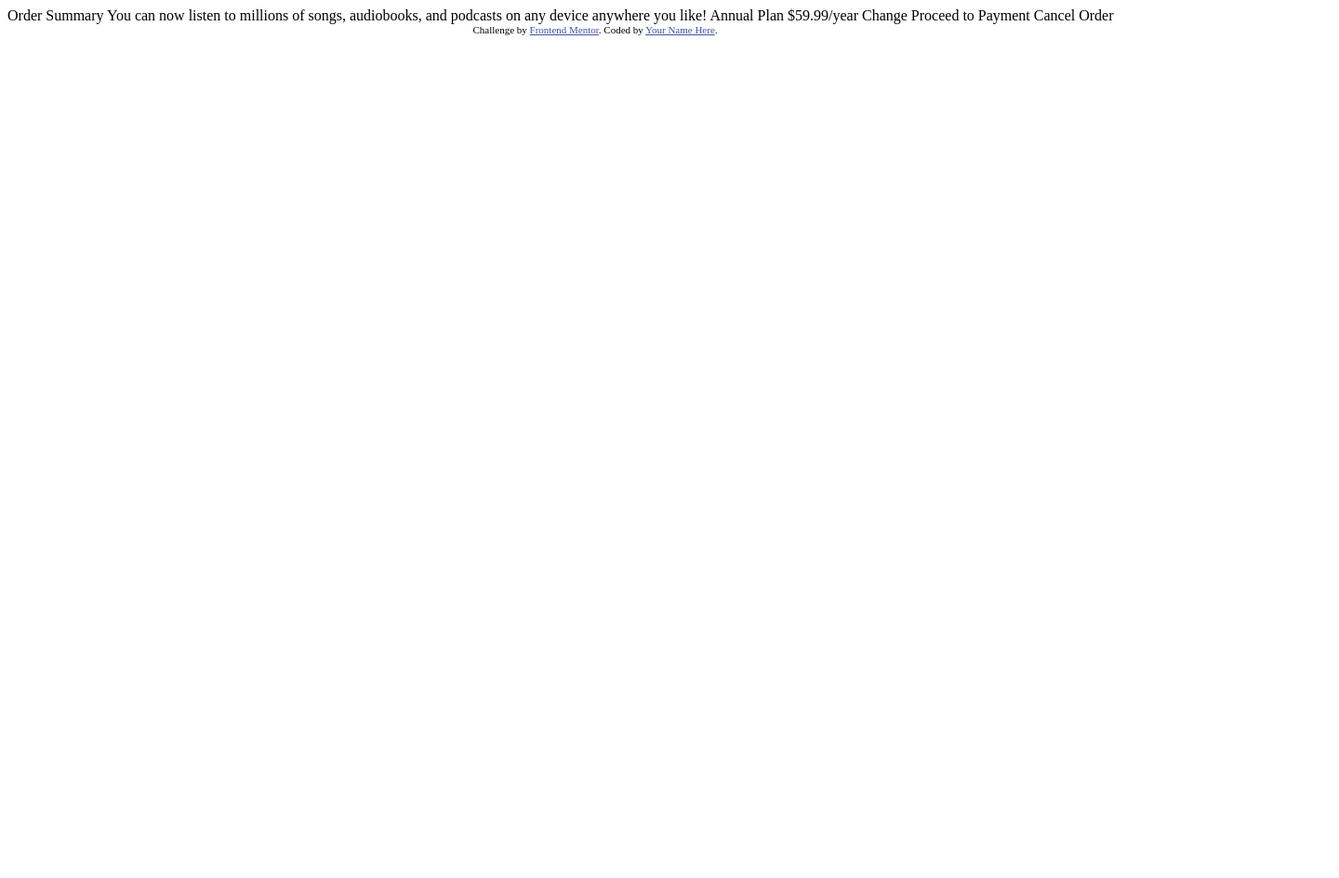
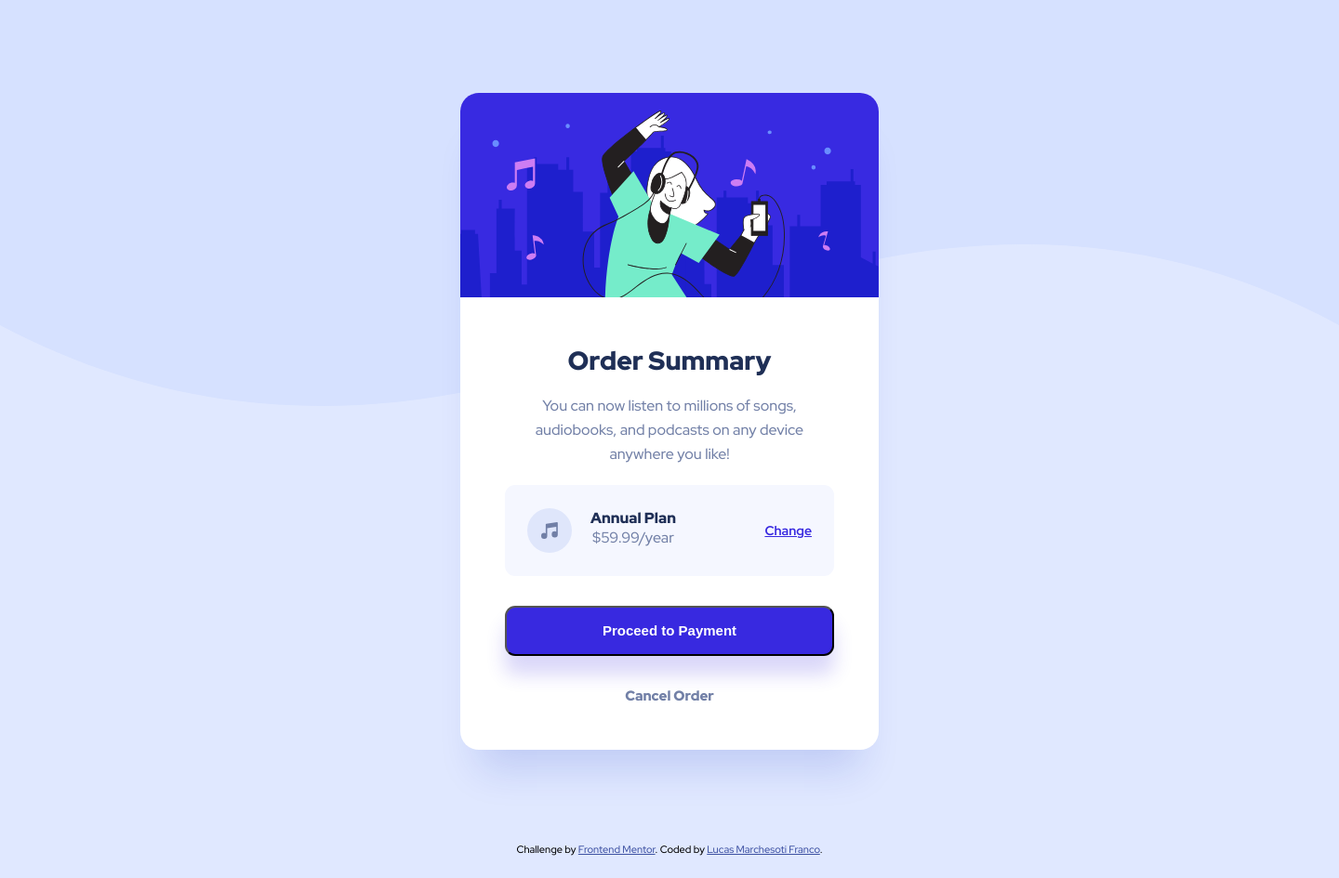
Before and after one commit to lmarchesoti/frontendmentor.io, a plain HTML site: page order-summary-component/index.html in a window 1280 px wide. Shown: the whole page at 93% size, 1440 px wide, since content can reach past the window. Before the commit the page ends 800 px from the top, so only its background shows below. Drawn offline with Linux system fonts and the light colour scheme.

Commit message:
order-summary-component: Complete challenge

```diff
--- /dev/null
+++ b/order-summary-component/css/styles-mobile.css
@@ -0,0 +1,137 @@
+* {
+  margin: 0;
+  padding: 0;
+  box-sizing: border-box;
+}
+
+/* - Pale blue: hsl(225, 100%, 94%)
+- Bright blue: hsl(245, 75%, 52%)
+
+### Neutral
+
+- Very pale blue: hsl(225, 100%, 98%)
+- Desaturated blue: hsl(224, 23%, 55%)
+- Dark blue: hsl(223, 47%, 23%) */
+
+body {
+  width: 375px;
+  background-image: url("../images/pattern-background-desktop.svg");
+  background-color: hsl(225, 100%, 94%);
+  background-repeat: no-repeat;
+  font-family: "Red Hat Display", sans-serif;
+}
+
+p {
+  font-size: 15px;
+}
+
+.card {
+  width: 327px;
+  margin: 71px auto;
+  background-color: white;
+  border-radius: 20px;
+  text-align: center;
+  box-shadow: 0px 40px 40px -20px rgba(13, 48, 189, 15.2%);
+}
+
+.order-img-hero {
+  width: 327px;
+  border-radius: 20px 20px 0 0;
+}
+
+.order-content-box {
+  padding: 32px 24px;
+}
+
+.order-summary-title {
+  font-size: 22px;
+  font-weight: 900;
+  color: hsl(223, 47%, 23%);
+  margin-bottom: 16px;
+  line-height: 1.8125rem;
+}
+
+.order-summary-description {
+  color: hsl(224, 23%, 55%);
+  line-height: 1.5625rem;
+  margin-bottom: 24px;
+}
+
+.order-plan {
+  display: flex;
+  align-items: center;
+  justify-content: space-between;
+  background-color: hsl(225, 100%, 98%);
+  border-radius: 11px;
+  padding: 16px;
+  margin-bottom: 24px;
+}
+
+.order-plan-info {
+  display: flex;
+  flex-direction: column;
+}
+
+.order-music-icon {
+  float: left;
+  margin-right: 20px;
+}
+
+.order-plan-name {
+  font-weight: 900;
+  font-size: 14px;
+  line-height: 1.1875rem;
+  color: hsl(223, 47%, 23%);
+}
+
+.order-plan-price {
+  font-size: 14px;
+  line-height: 1.1875rem;
+  color: hsl(224, 23%, 55%);
+}
+
+.order-plan-change:link {
+  text-decoration: underline;
+  font-size: 13px;
+  line-height: 1.0625rem;
+  color: hsl(245, 75%, 52%);
+  font-weight: 700;
+}
+
+.order-plan-change:hover {
+  color: hsla(245, 75%, 52%, 0.7);
+  text-decoration: none;
+}
+
+.order-btn-proceed {
+  width: 100%;
+  background-color: hsl(245, 75%, 52%);
+  color: white;
+  padding: 15px;
+  font-weight: 900;
+  font-size: 15px;
+  line-height: 1.25rem;
+  border-radius: 11px;
+  margin-bottom: 24px;
+  box-shadow: 0px 20px 20px rgba(56, 42, 225, 19%);
+}
+
+.order-btn-proceed:hover {
+  background-color: hsla(245, 75%, 52%, 0.7);
+}
+
+.order-cancel:link {
+  text-decoration: none;
+  color: hsl(224, 23%, 55%);
+  font-weight: 900;
+  font-size: 15px;
+  line-height: 1.25rem;
+}
+
+.order-cancel:hover {
+  color: hsl(223, 47%, 23%);
+}
+
+footer {
+  margin: 24px auto;
+}
--- /dev/null
+++ b/order-summary-component/css/styles.css
@@ -0,0 +1,137 @@
+* {
+  margin: 0;
+  padding: 0;
+  box-sizing: border-box;
+}
+
+/* - Pale blue: hsl(225, 100%, 94%)
+- Bright blue: hsl(245, 75%, 52%)
+
+### Neutral
+
+- Very pale blue: hsl(225, 100%, 98%)
+- Desaturated blue: hsl(224, 23%, 55%)
+- Dark blue: hsl(223, 47%, 23%) */
+
+body {
+  width: 1440px;
+  background-image: url("../images/pattern-background-desktop.svg");
+  background-color: hsl(225, 100%, 94%);
+  background-repeat: no-repeat;
+  font-family: "Red Hat Display", sans-serif;
+}
+
+p {
+  font-size: 16px;
+}
+
+.card {
+  width: 450px;
+  margin: 100px auto;
+  background-color: white;
+  border-radius: 20px;
+  text-align: center;
+  box-shadow: 0px 40px 40px -20px rgba(13, 48, 189, 15.2%);
+}
+
+.order-img-hero {
+  border-radius: 20px 20px 0 0;
+}
+
+.order-content-box {
+  padding: 48px;
+}
+
+.order-summary-title {
+  font-size: 28px;
+  font-weight: 900;
+  color: hsl(223, 47%, 23%);
+  margin-top: -3px;
+  margin-bottom: 17px;
+  line-height: 2.3125rem;
+}
+
+.order-summary-description {
+  color: hsl(224, 23%, 55%);
+  line-height: 1.625rem;
+  margin-bottom: 20px;
+}
+
+.order-plan {
+  display: flex;
+  align-items: center;
+  justify-content: space-between;
+  background-color: hsl(225, 100%, 98%);
+  border-radius: 11px;
+  padding: 25px 24px;
+  margin-bottom: 32px;
+}
+
+.order-plan-info {
+  display: flex;
+  flex-direction: column;
+}
+
+.order-music-icon {
+  float: left;
+  margin-right: 20px;
+}
+
+.order-plan-name {
+  font-weight: 900;
+  font-size: 16px;
+  line-height: 1.3125rem;
+  color: hsl(223, 47%, 23%);
+}
+
+.order-plan-price {
+  font-size: 16px;
+  line-height: 1.3125rem;
+  color: hsl(224, 23%, 55%);
+}
+
+.order-plan-change:link {
+  text-decoration: underline;
+  font-size: 14px;
+  line-height: 1.1875rem;
+  color: hsl(245, 75%, 52%);
+  font-weight: 700;
+}
+
+.order-plan-change:hover {
+  color: hsla(245, 75%, 52%, 0.7);
+  text-decoration: none;
+}
+
+.order-btn-proceed {
+  width: 100%;
+  background-color: hsl(245, 75%, 52%);
+  color: white;
+  padding: 15px;
+  font-weight: 900;
+  font-size: 15px;
+  line-height: 1.25rem;
+  border-radius: 11px;
+  margin-bottom: 32px;
+  box-shadow: 0px 20px 20px rgba(56, 42, 225, 19%);
+}
+
+.order-btn-proceed:hover {
+  background-color: hsla(245, 75%, 52%, 0.7);
+}
+
+.order-cancel:link {
+  text-decoration: none;
+  color: hsl(224, 23%, 55%);
+  font-weight: 900;
+  font-size: 15px;
+  line-height: 1.25rem;
+}
+
+.order-cancel:hover {
+  color: hsl(223, 47%, 23%);
+}
+
+footer {
+  margin: 24px auto;
+}
--- a/order-summary-component/index.html
+++ b/order-summary-component/index.html
@@ -1,37 +1,85 @@
 <!DOCTYPE html>
 <html lang="en">
   <head>
-  <meta charset="UTF-8">
-  <meta name="viewport" content="width=device-width, initial-scale=1.0"> <!-- displays site properly based on user's device -->
+    <meta charset="UTF-8" />
+    <meta name="viewport" content="width=device-width, initial-scale=1.0" />
+    <!-- displays site properly based on user's device -->
 
-  <link rel="icon" type="image/png" sizes="32x32" href="./images/favicon-32x32.png">
+    <link
+      rel="icon"
+      type="image/png"
+      sizes="32x32"
+      href="./images/favicon-32x32.png"
+    />
+
+    <link rel="preconnect" href="https://fonts.googleapis.com" />
+    <link rel="preconnect" href="https://fonts.gstatic.com" crossorigin />
+    <link
+      href="https://fonts.googleapis.com/css2?family=Red+Hat+Display:wght@500;700;900&display=swap"
+      rel="stylesheet"
+    />
+
+    <link rel="stylesheet" href="css/styles.css" />
+
+    <link
+      rel="stylesheet"
+      href="css/styles-mobile.css"
+      media="screen and (max-width: 900px)"
+    />
 
     <title>Frontend Mentor | Order summary card</title>
 
     <!-- Feel free to remove these styles or customise in your own stylesheet 👍 -->
     <style>
-    .attribution { font-size: 11px; text-align: center; }
-    .attribution a { color: hsl(228, 45%, 44%); }
+      .attribution {
+        font-size: 11px;
+        text-align: center;
+      }
+      .attribution a {
+        color: hsl(228, 45%, 44%);
+      }
     </style>
   </head>
   <body>
+    <main class="card">
+      <img
+        src="images/illustration-hero.svg"
+        alt="A person dancing and listening to music with headphones, plugged to his smartphone, on a night city background."
+        class="order-img-hero"
+      />
+      <div class="order-content-box">
+        <h1 class="order-summary-title">Order Summary</h1>
+        <p class="order-summary-description">
+          You can now listen to millions of songs, audiobooks, and podcasts on
+          any device anywhere you like!
+        </p>
 
-  Order Summary
+        <div class="order-plan">
+          <div class="order-plan-box">
+            <img
+              src="images/icon-music.svg"
+              alt="Music icon."
+              class="order-music-icon"
+            />
+            <div class="order-plan-info">
+              <span class="order-plan-name">Annual Plan</span>
+              <span class="order-plan-price">$59.99/year</span>
+            </div>
+          </div>
+          <a href="#" class="order-plan-change">Change</a>
+        </div>
+        <button class="order-btn-proceed">Proceed to Payment</button>
+        <a href="#" class="order-cancel">Cancel Order</a>
+      </div>
+    </main>
 
-  You can now listen to millions of songs, audiobooks, and podcasts on any
-  device anywhere you like!
-
-  Annual Plan
-  $59.99/year
-
-  Change
-
-  Proceed to Payment
-  Cancel Order
-
+    <footer>
       <div class="attribution">
-    Challenge by <a href="https://www.frontendmentor.io?ref=challenge" target="_blank">Frontend Mentor</a>.
-    Coded by <a href="#">Your Name Here</a>.
+        Challenge by
+        <a href="https://www.frontendmentor.io?ref=challenge" target="_blank"
+          >Frontend Mentor</a
+        >. Coded by <a href="#">Lucas Marchesoti Franco</a>.
       </div>
+    </footer>
   </body>
 </html>
```
Lines whose indentation alone changed are shown as unchanged.
